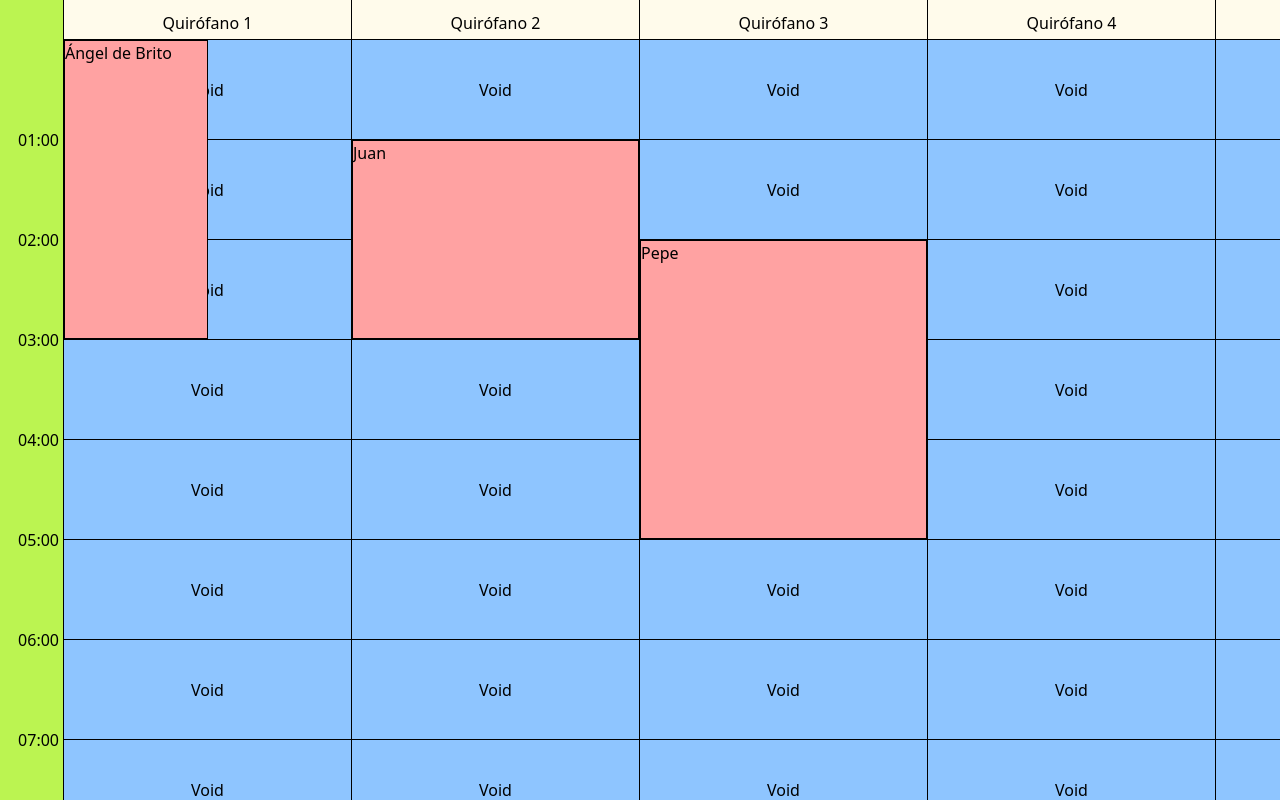
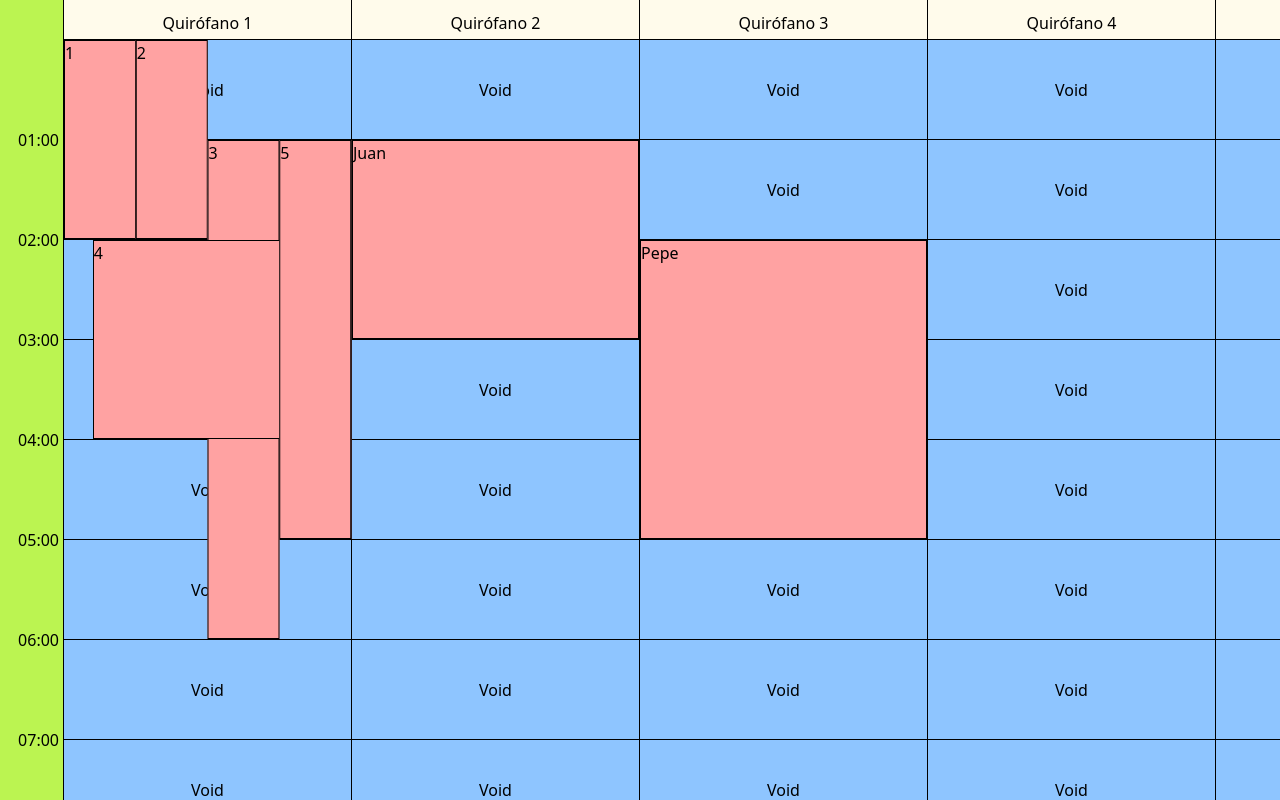
Before and after one commit to ssreynoso/dynamic-schedule, a React (Vite) app: page / in a window 1280 px wide. Built offline with nearby package versions, Linux system fonts and the light colour scheme.

Commit message:
feat: Implementa orden y ajuste de anchos cuando hay elementos coincidentes

```diff
--- a/src/App.tsx
+++ b/src/App.tsx
@@ -40,10 +40,13 @@ function App() {
     ]
 
     const [scheduleItems, setScheduleItems] = useState([
-        { id: '0', columnId: '1', rowStart: 1, rowSpan: 1, original: { name: 'Alberto' } },
+        { id: '0', columnId: '1', rowStart: 1, rowSpan: 2, original: { name: '1' } },
+        { id: '3', columnId: '1', rowStart: 1, rowSpan: 2, original: { name: '2' } },
+        { id: '4', columnId: '1', rowStart: 2, rowSpan: 5, original: { name: '3' } },
+        { id: '5', columnId: '1', rowStart: 3, rowSpan: 2, original: { name: '4' } },
+        { id: '6', columnId: '1', rowStart: 2, rowSpan: 4, original: { name: '5' } },
         { id: '1', columnId: '2', rowStart: 2, rowSpan: 2, original: { name: 'Juan' } },
         { id: '2', columnId: '3', rowStart: 3, rowSpan: 3, original: { name: 'Pepe' } },
-        { id: '3', columnId: '1', rowStart: 1, rowSpan: 3, original: { name: 'Ángel de Brito' } },
     ])
 
     return (
--- a/src/modules/new-dynamic-schedule/components/index.tsx
+++ b/src/modules/new-dynamic-schedule/components/index.tsx
@@ -23,22 +23,27 @@ export const DynamicSchedule = <T,>(props: DynamicScheduleProps<T>) => {
                 const columnItems = items.filter((i) => i.columnId === column.id)
                 const coincidences = getCoincidences(columnItems)
 
-                console.log('coincidences', coincidences)
-
                 return (
                     <DynamicScheduleColumn key={`ds-column-[${idx}]`} id={`ds-column-[${idx}]`} isLast={idx === columns.length - 1}>
-                        {columnItems.map((item, idx) => {
-                            const itemCoincidences = coincidences[idx]
+                        {columnItems.map((item, idx2) => {
+                            const itemCoincidences = coincidences[idx2]
 
                             return (
-                                <DynamicScheduleItem coincidences={itemCoincidences} row={item.rowStart} rowSpan={item.rowSpan}>
+                                <DynamicScheduleItem
+                                    key={`ds-[${idx}]-[${idx2}]`}
+                                    coincidences={itemCoincidences}
+                                    row={item.rowStart}
+                                    rowSpan={item.rowSpan}
+                                >
                                     <ScheduleItemComponent original={item.original} />
                                 </DynamicScheduleItem>
                             )
                         })}
                         <DynamicScheduleColumnHeader className='bg-amber-50'>{column.label}</DynamicScheduleColumnHeader>
-                        {rows.map(() => (
-                            <div className={cn('w-full h-full border-b flex items-center justify-center')}>Void</div>
+                        {rows.map((_, idx3) => (
+                            <div key={`void-[${idx}]-[${idx3}]`} className={cn('w-full h-full border-b flex items-center justify-center')}>
+                                Void
+                            </div>
                         ))}
                     </DynamicScheduleColumn>
                 )
--- a/src/modules/new-dynamic-schedule/components/item.tsx
+++ b/src/modules/new-dynamic-schedule/components/item.tsx
@@ -10,17 +10,32 @@ type DynamicScheduleAbsoluteProps = PropsWithChildren<{
 }>
 
 export const DynamicScheduleItem = (props: DynamicScheduleAbsoluteProps) => {
-    const { className, children, row, rowSpan } = props
+    const { className, children, row, rowSpan, coincidences } = props
 
-    const maxCoincidences = Math.max(...props.coincidences.rows.map((c) => c.coincidentItems))
+    const firstRowCoincidence = coincidences.rows[0].rowStartCoincidences === 0
+
+    const maxCoincidences = Math.max(...coincidences.rows.map((c) => c.coincidentItems))
+    const maxOrder = Math.max(...coincidences.rows.map((c) => c.order))
 
     console.log('maxCoincidences', maxCoincidences)
+    console.log('maxOrder', maxOrder)
+
+    const widthPercent = firstRowCoincidence ? 100 - (maxOrder - 1) * 10 : 100 / (maxCoincidences + 1)
+    const translateX = firstRowCoincidence ? 0 : (maxOrder - 1) * 100
+
+    console.log('coincidences', coincidences)
+
+    // Debería recibir el alto de la fila por prop
 
     const styles: React.CSSProperties = {
         gridRowStart: row + 1,
-        height: `calc(${rowSpan * 100}px - 1px)`, // Ajusta el alto dinámicamente
-        width: `calc(${100 / (maxCoincidences + 1)}%)`, // Ajusta el ancho dinámicamente
+        height: `calc(${rowSpan * 100}px - 1px)`,
+        width: `calc(${widthPercent}%)`,
+        transform: `translateX(${translateX}%)`,
+        justifySelf: firstRowCoincidence ? 'flex-end' : undefined,
     }
+
+    console.log('styles', styles)
 
     return (
         <div className={cn('absolute  bg-green-400', className)} style={styles}>
--- a/src/modules/new-dynamic-schedule/lib/get-coincidences.ts
+++ b/src/modules/new-dynamic-schedule/lib/get-coincidences.ts
@@ -5,36 +5,48 @@ export interface ItemCoincidences {
     rows: {
         row: number
         coincidentItems: number
+        order: number
+        rowStartCoincidences: number
     }[]
 }
 
-export const getCoincidences = <T>(items: DynamicScheduleProps<T>['items']) => {
-    const coincidences: ItemCoincidences[] = items.map((currentItem) => {
+export function getCoincidences<T>(items: DynamicScheduleProps<T>['items']): ItemCoincidences[] {
+    return items.map((currentItem) => {
         const start = currentItem.rowStart
         const end = start + currentItem.rowSpan - 1
 
-        const rows = []
+        const rowsInfo = []
         for (let row = start; row <= end; row++) {
-            let count = 0
+            const overlappingItems = []
+            let rowStartCoincidences = 0
+
             for (const otherItem of items) {
-                if (otherItem.id === currentItem.id) continue
+                if (otherItem.id === currentItem.id) {
+                    overlappingItems.push(otherItem)
+                    continue
+                }
 
                 const otherStart = otherItem.rowStart
                 const otherEnd = otherStart + otherItem.rowSpan - 1
+                if (row >= otherStart && row <= otherEnd) {
+                    overlappingItems.push(otherItem)
+                }
 
-                // Si la fila actual cae dentro del rango de otherItem, hay coincidencia
-                if (row >= otherStart && row <= otherEnd) {
-                    count++
+                if (row === start && otherItem.rowStart === start) {
+                    rowStartCoincidences++
                 }
             }
-            rows.push({ row, coincidentItems: count })
+
+            const order = overlappingItems.findIndex(i => i.id === currentItem.id) + 1
+
+            const coincidentItems = overlappingItems.length - 1
+
+            rowsInfo.push({ row, coincidentItems, order, rowStartCoincidences })
         }
 
         return {
             id: currentItem.id,
-            rows,
+            rows: rowsInfo,
         }
     })
-
-    return coincidences
 }
```
